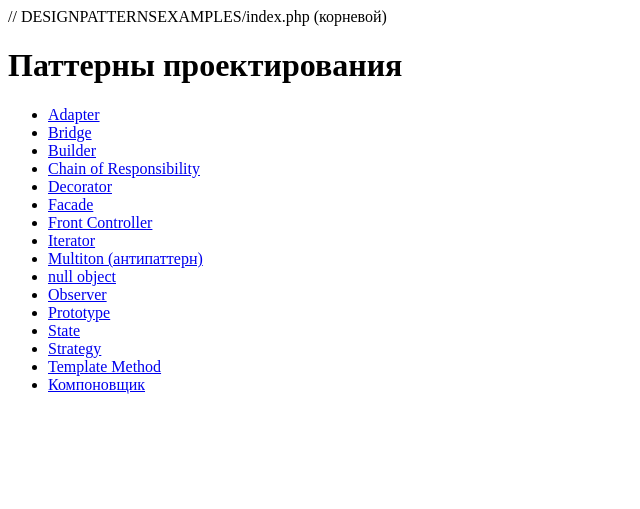
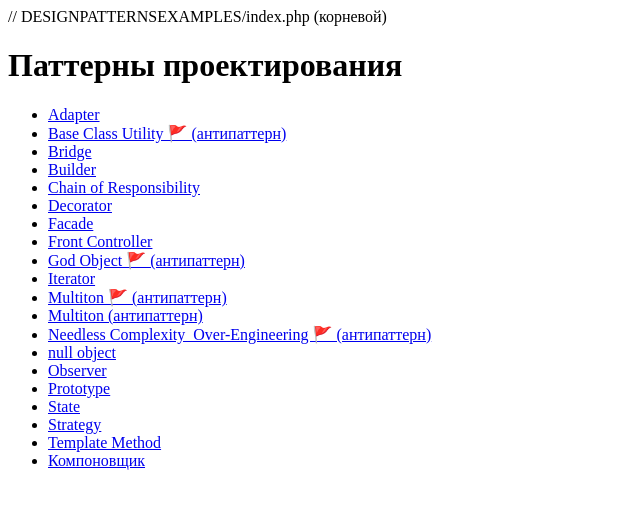
Before and after one commit to Evireol/patterns-collection, a PHP site: page / in a window 1280 px wide. Shown: the top 509 px of the page, without its empty margins (0-640 px from the left). Run offline with PHP 8.4, Linux system fonts and the light colour scheme.

Commit message:
Needless Complexity (Ненужная сложность) 🚩 (антипаттерн)
Когда это тот паттерн:
1. Есть только один способ отправки уведомления => Интерфейс и фабрика - избыток
2. Парсинг одного файла =>  Любая абстракция — перебор.

Требования говорят: «В будущем может быть другая БД»
 Почти всегда ложное требование. Упрощённо — рефакторить, когда будет реальная потребность.

Когда уместно усложнять:
1.Уже есть email и SMS, и скоро будет push => Интерфейс Notification оправдан.
2. Библиотека для публичного использования => Гибкость важна для других разработчиков.

Варианты как избежать «Ненужной сложности»:
1.Сначала заставь работать — потом рефакторить
2. YAGNI - это не нужно на всякий случай
3. Если нет кейса для бизнеса - будет в избыток

Общая мысль исключения антипаттерна: "Всегда можно усложнить позже. Но упростить — почти никогда"

```diff
--- a/index.php
+++ b/index.php
@@ -6,14 +6,18 @@
 <h1>Паттерны проектирования</h1>
 <ul>
     <li><a href="Adapter/">Adapter</a></li>
+    <li><a href="Base Class Utility 🚩 (антипаттерн)/">Base Class Utility 🚩 (антипаттерн)</a></li>
     <li><a href="Bridge/">Bridge</a></li>
     <li><a href="Builder/">Builder</a></li>
     <li><a href="Chain of Responsibility/">Chain of Responsibility</a></li>
     <li><a href="Decorator/">Decorator</a></li>
     <li><a href="Facade/">Facade</a></li>
     <li><a href="Front Controller/">Front Controller</a></li>
+    <li><a href="God Object 🚩 (антипаттерн)/">God Object 🚩 (антипаттерн)</a></li>
     <li><a href="Iterator/">Iterator</a></li>
+    <li><a href="Multiton 🚩 (антипаттерн)/">Multiton 🚩 (антипаттерн)</a></li>
     <li><a href="Multiton/">Multiton (антипаттерн)</a></li>
+    <li><a href="Needless Complexity_Over-Engineering 🚩 (антипаттерн)/">Needless Complexity_Over-Engineering 🚩 (антипаттерн)</a></li>
     <li><a href="null object/">null object</a></li>
     <li><a href="Observer/">Observer</a></li>
     <li><a href="Prototype/">Prototype</a></li>
```
Also changed, not shown: Needless Complexity_Over-Engineering 🚩 (антипаттерн)/index.php (added, +16 -0 lines), 1 other file.
